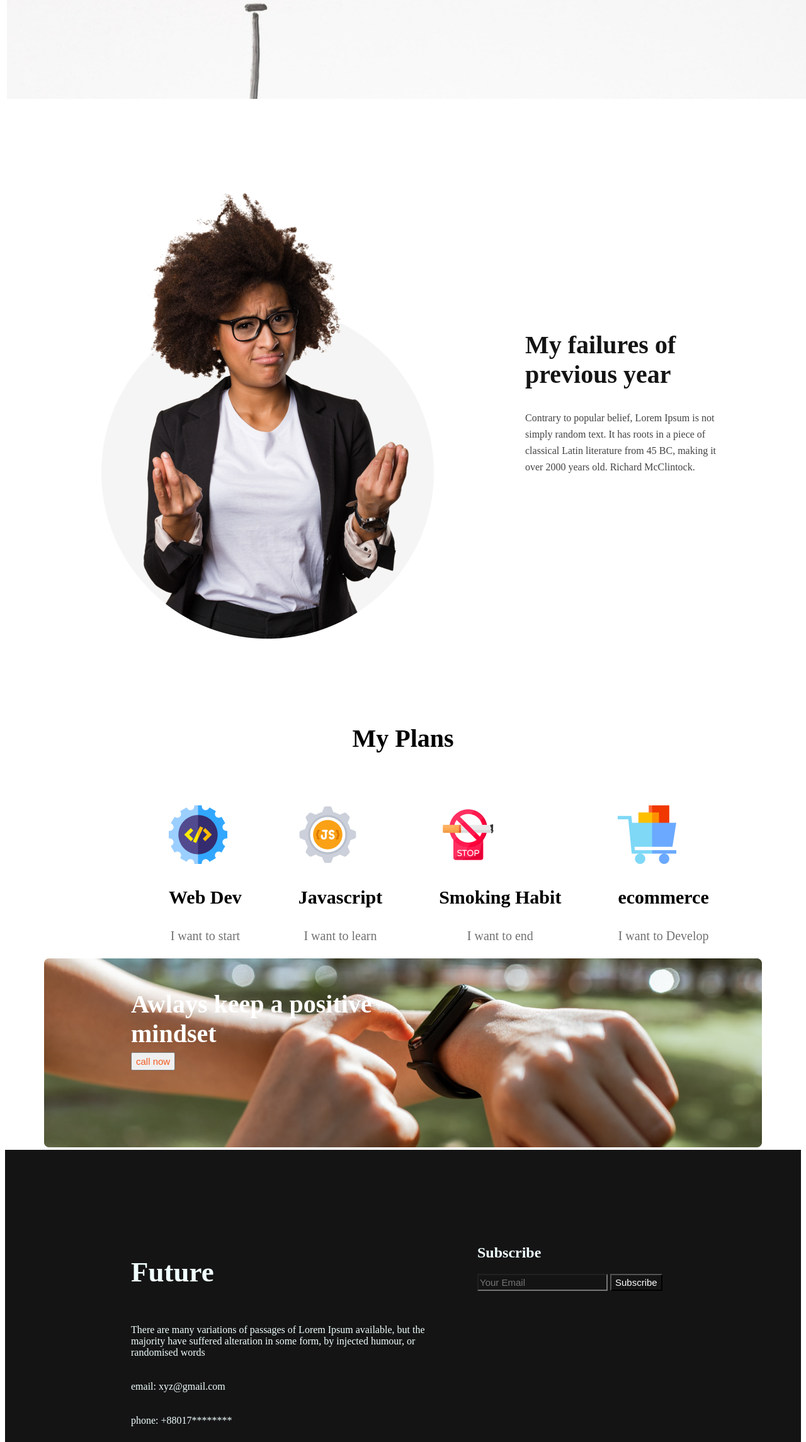
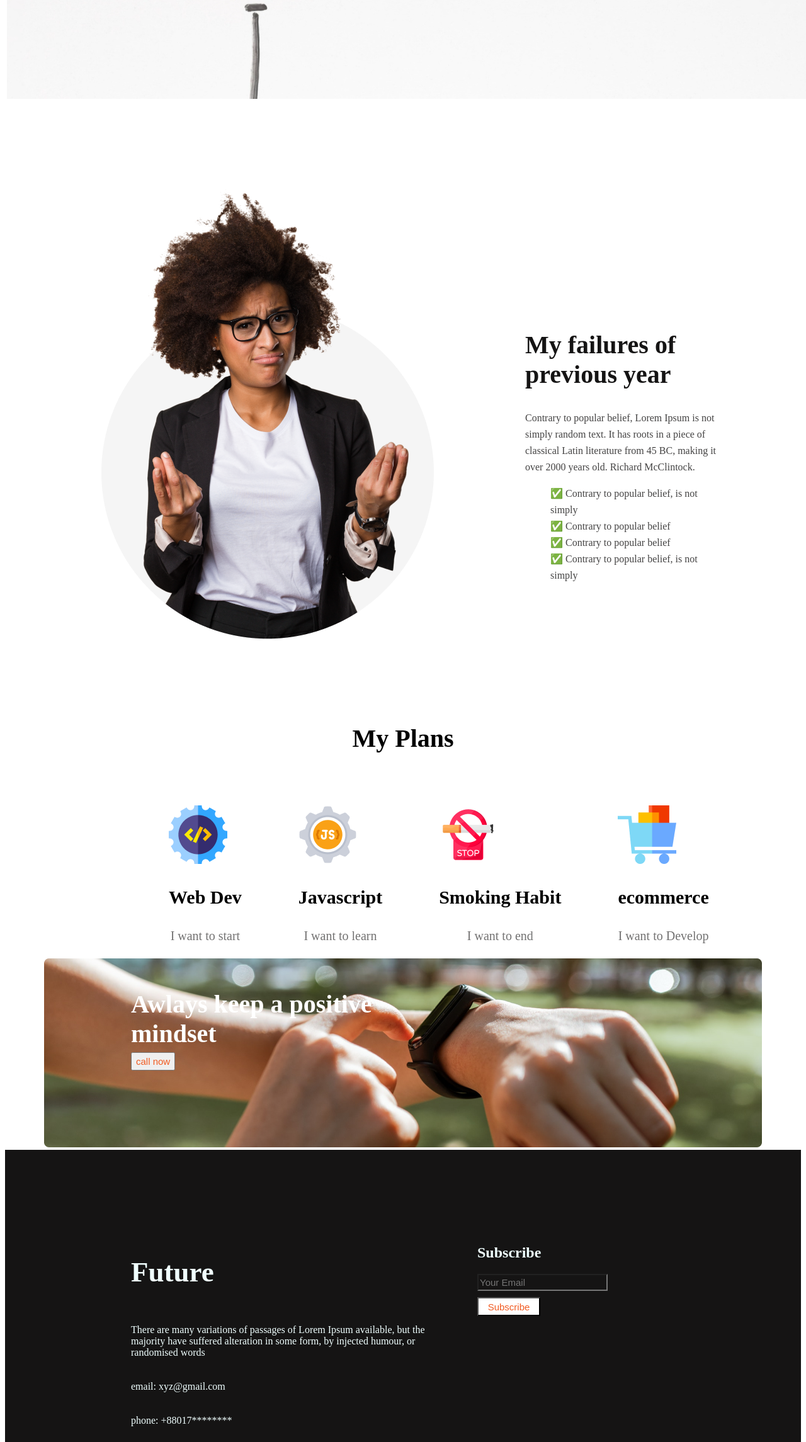
Before and after one commit to HasibulIslam007/assignment-again-1, a plain HTML site: page index.html in a window 1280 px wide. Shown: the part 659-2949 px from the top of the page at 63% size. Drawn offline with Linux system fonts and the light colour scheme.

Commit message:
Update index.html

```diff
--- a/index.html
+++ b/index.html
@@ -24,15 +24,22 @@
 
         <section class="second">
             <div class="div_s">
-                <div class="pic">
+                <div>
                     <img src="images/person.png" alt="">
                 </div>
-                <div class="var">
+
+                <div>
                     <h1 class="header">My failures of previous year</h1>
                     <p class="para">Contrary to popular belief, Lorem Ipsum is not simply random text. It has roots in a piece of classical Latin literature from 45 BC, making it over 2000 years old. Richard McClintock.</p>
-
+                    <ul class="list">
+                        <li> &#9989; Contrary to popular belief, is not simply</li>
+                        <li> &#9989; Contrary to popular belief</li>
+                        <li> &#9989; Contrary to popular belief</li>
+                        <li> &#9989; Contrary to popular belief, is not simply</li>
+                    </ul>
 
                 </div>
+
             </div>
 
 
@@ -76,10 +83,12 @@
         <div class="container">
             <img src="images/watch.png" alt="">
 
-        <div class="text-block">
-            <p class="con">Awlays keep a positive mindset</p>
-            <button class="butt">call now</button>
-        </div>
+            <div class="text-block">
+                <p class="con">Awlays keep a positive mindset</p>
+            </div>
+            <div>
+                <button class="butt">call now</button>
+            </div>
         </div>
     </section>
 
@@ -106,8 +115,11 @@
             <h2>Subscribe</h2>
             <form action="">
                 <input type="email:" placeholder="Your Email">
-                <input type="submit" value="Subscribe">
+
             </form>
+            <button class="bt">
+                Subscribe
+            </button>
 
         </div>
 
```
